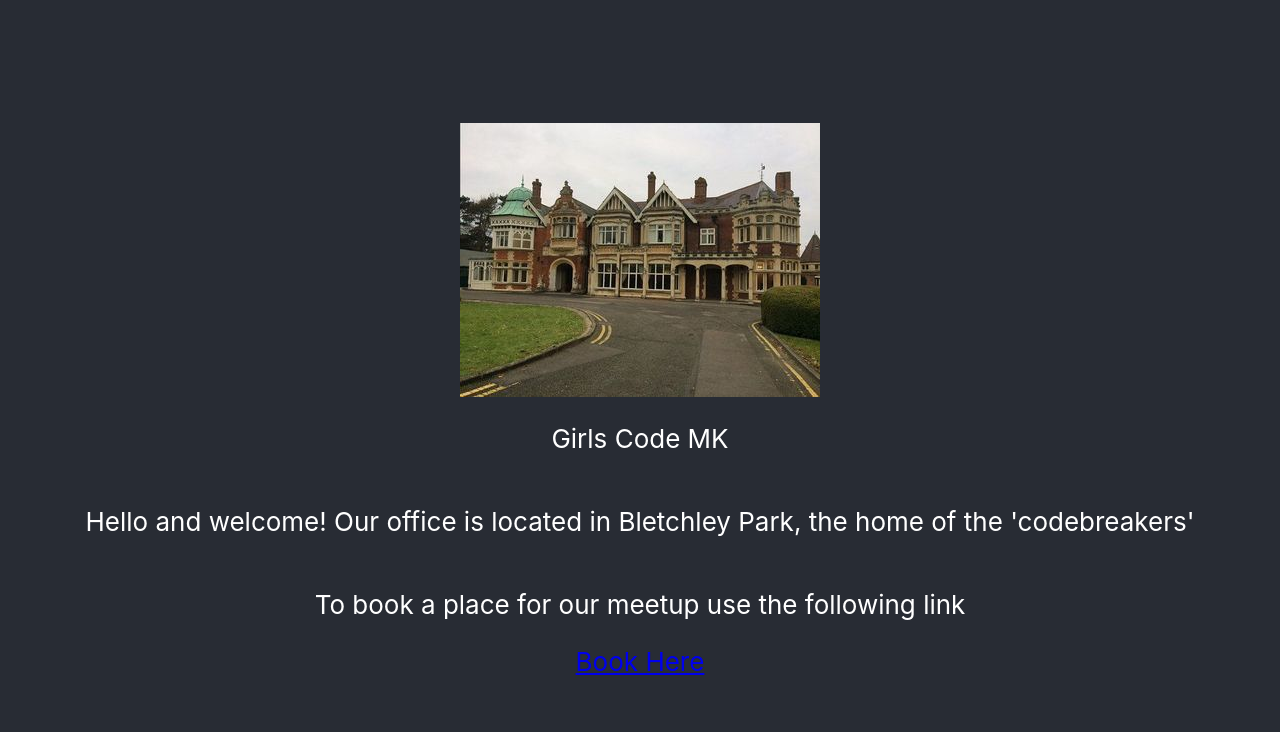
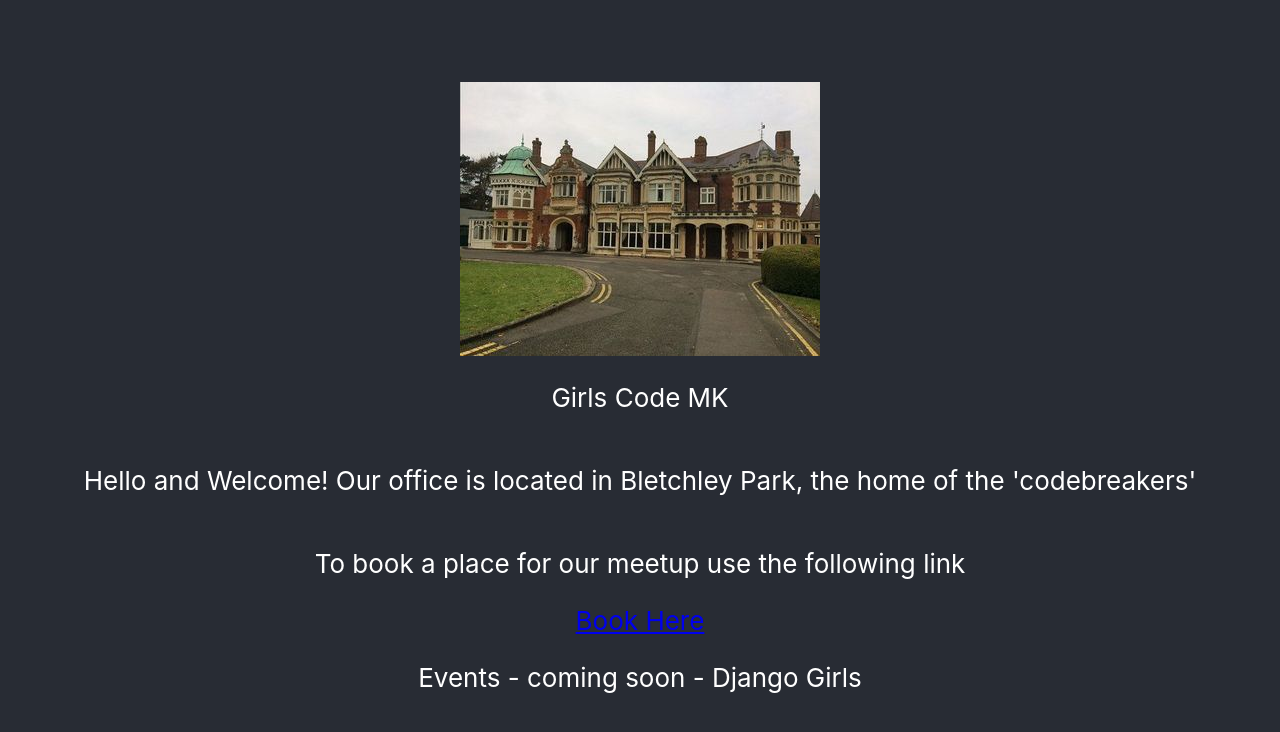
Before and after one commit to GirlsCodeMK/website, a React (Create React App) app: page / in a window 1280 px wide. Shown: the top 732 px of the page. Built offline with nearby package versions, Linux system fonts and the light colour scheme.

Commit message:
Pagraph about events coming soon

```diff
--- a/src/App.js
+++ b/src/App.js
@@ -9,13 +9,14 @@ function App() {
         <img src={Mansion} alt="Bletchley Park Mansion" />
         <p>Girls Code MK</p>
         <p>
-          Hello and welcome! Our office is located in Bletchley Park, the home
+          Hello and Welcome! Our office is located in Bletchley Park, the home
           of the 'codebreakers'
         </p>
         <p>To book a place for our meetup use the following link</p>
         <a href="https://www.meetup.com/Girls-Code-Learn-to-Code-with-Other-Girls-and-Women/messages/boards/thread/51951778">
           Book Here
         </a>
+        <p>Events - coming soon - Django Girls</p>
       </header>
     </div>
   );
```
Also changed, not shown: 8 other files (tests, documents, lock files or other folders).
